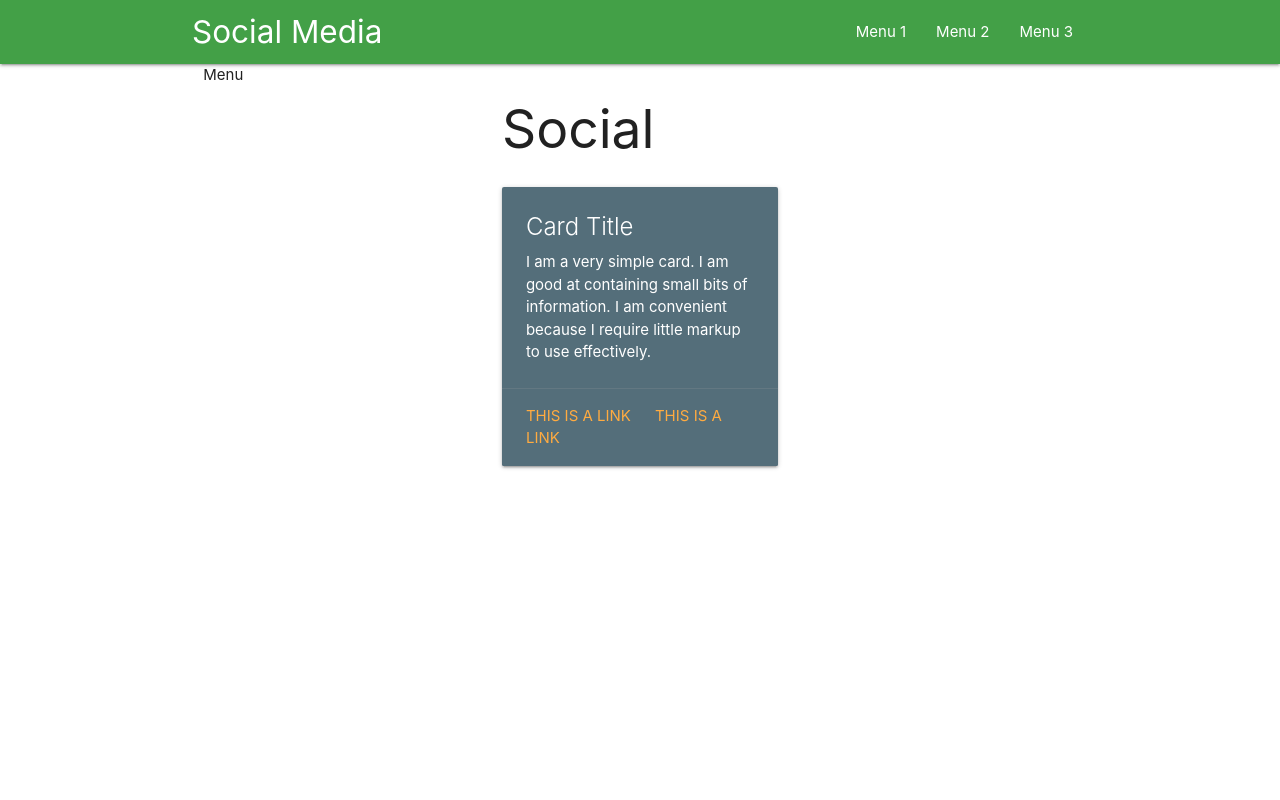
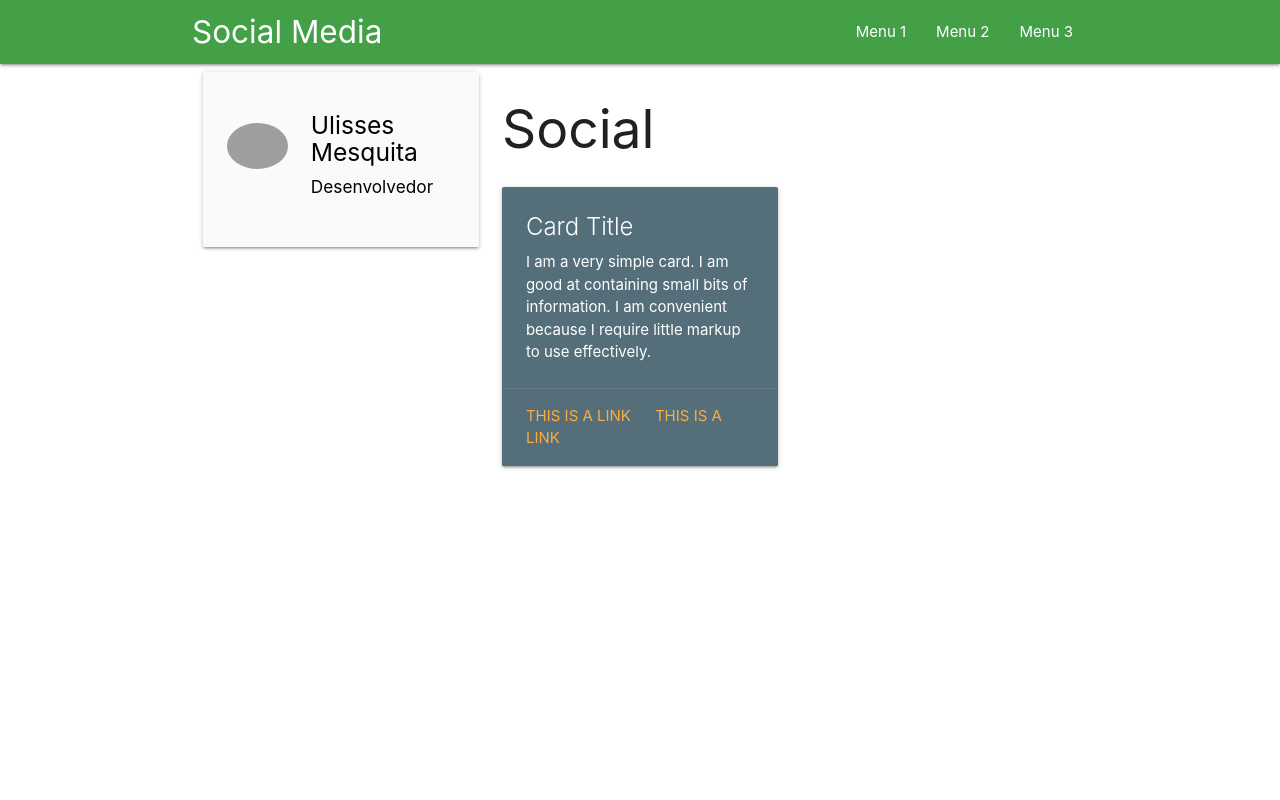
Before and after one commit to UlissesMesquita/Estudando-Vue, a Vue app in the folder social/: page /#/ in a window 1280 px wide. Shown: the top 800 px of the page. Built offline with nearby package versions, Linux system fonts and the light colour scheme; grey boxes are pictures that could not be loaded.

Commit message:
CardMenuVue Criado com sucesso

```diff
--- a/social/src/App.vue
+++ b/social/src/App.vue
@@ -10,7 +10,11 @@
 
       <div class="row">
         <grid-vue tamanho="4">
-          Menu
+
+          <card-menu-vue nome="Ulisses Mesquita" desc="Desenvolvedor"></card-menu-vue>
+
+
+
         </grid-vue>
 
         <grid-vue tamanho="8">
@@ -36,6 +40,7 @@
     import NavBar from '@/components/layouts/NavBar'
     import FooterVue from '@/components/layouts/FooterVue'
     import GridVue from '@/components/layouts/GridVue'
+    import CardMenuVue from '@/components/layouts/CardMenuVue'
 
 
 //Importação de componentes
@@ -44,7 +49,8 @@ export default {
   components: {
     NavBar,
     FooterVue,
-    GridVue
+    GridVue,
+    CardMenuVue
   }
 }
 </script>
--- /dev/null
+++ b/social/src/components/layouts/CardMenuVue.vue
@@ -0,0 +1,38 @@
+<template>
+
+    <div class="card-panel grey lighten-5 z-depth-1">
+        <div class="row valign-wrapper">
+        <div class="col s4">
+            <img src="https://materializecss.com/images/yuna.jpg" alt="" class="circle responsive-img"> <!-- notice the "circle" class -->
+        </div>
+        <div class="col s8">
+            <span class="black-text">
+            <h5> {{nome || 'Nome'}}</h5>
+            <h6>{{desc || 'Descrição'}}</h6>
+            </span>
+        </div>
+        </div>
+    </div>
+
+
+
+</template>
+
+
+<script>
+export default {
+  name: 'CardMenuVue',
+  props:['nome', 'desc'],
+  data () {
+    return {
+
+    }
+  }
+}
+</script>
+
+<style scoped>
+
+
+
+</style>
```
